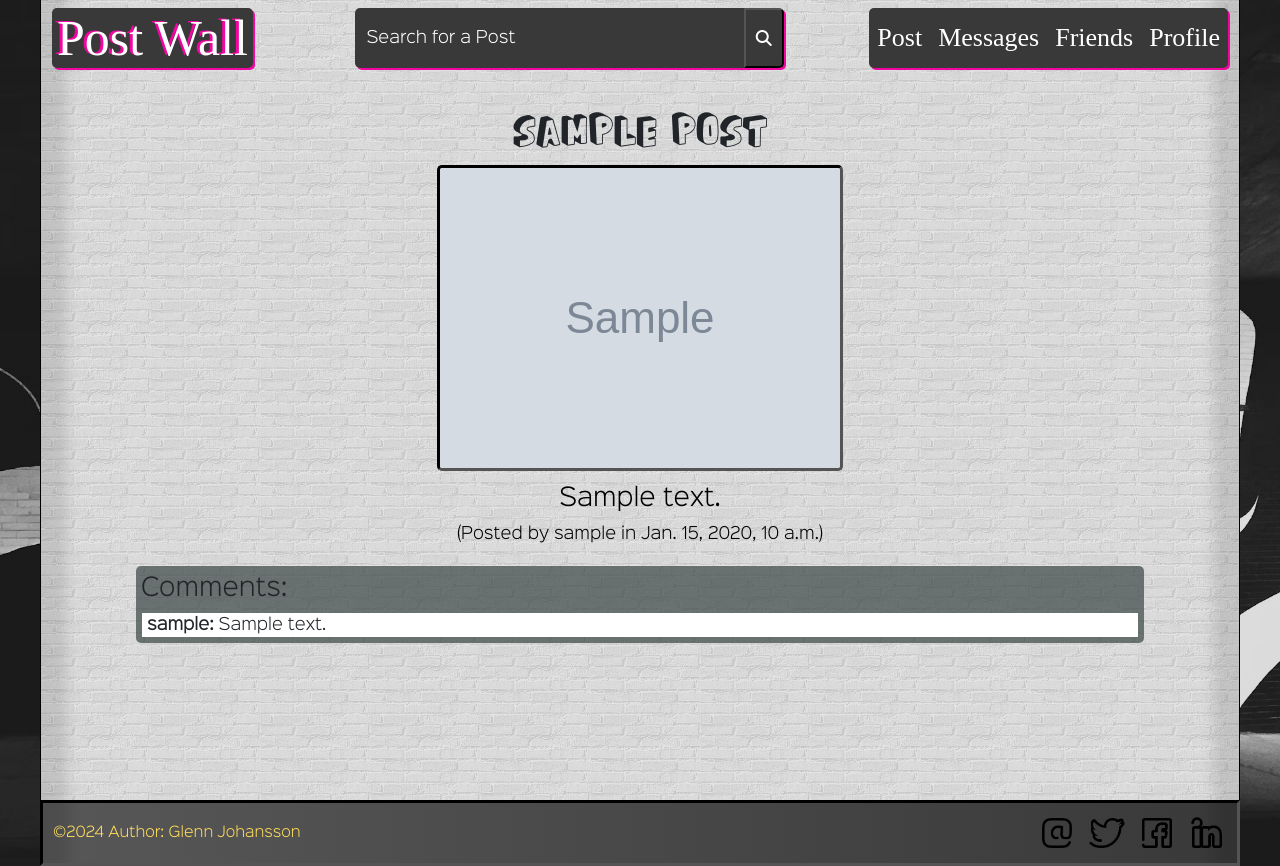
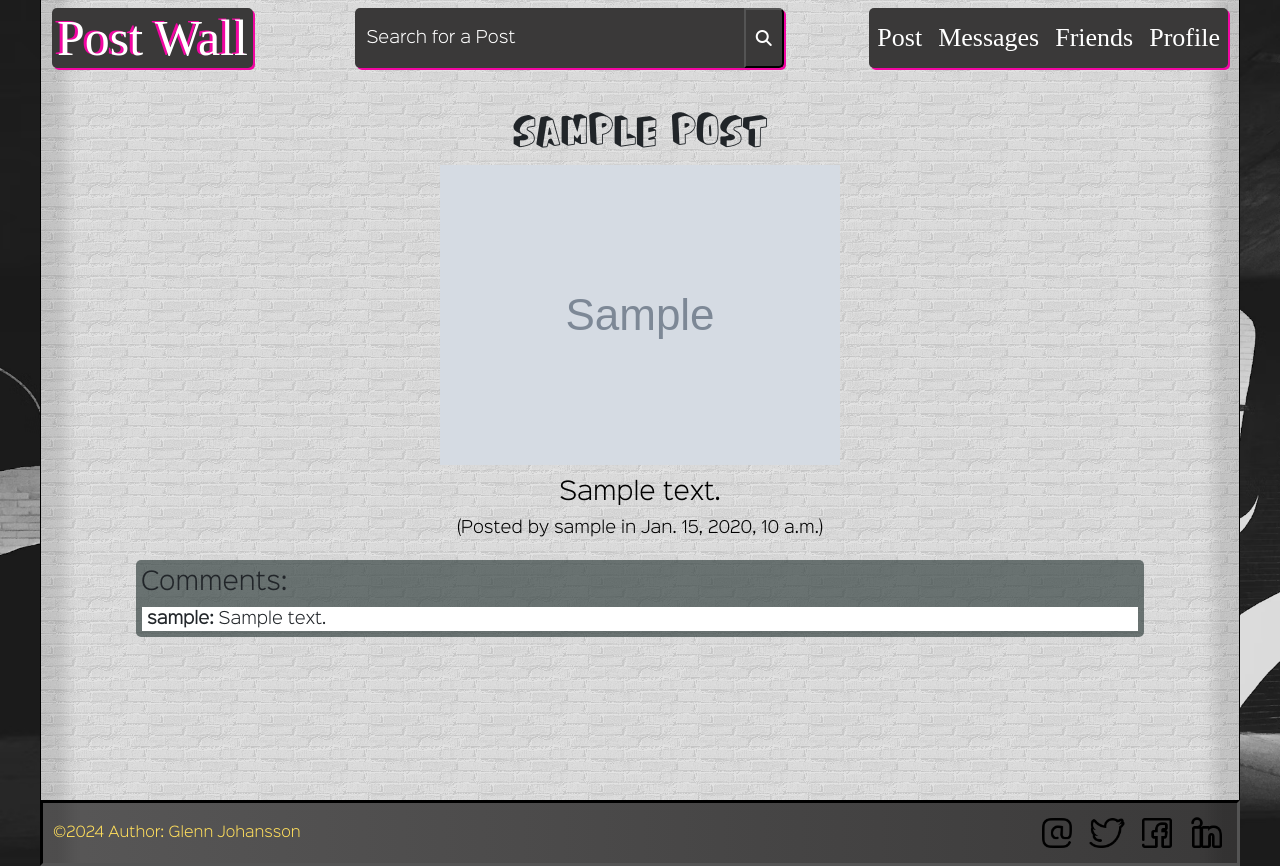
Before and after one commit to GlennJohansson85/wall, a Django app: template templates/post_detail.html in a window 1280 px wide. Run offline with Django 3.2, Linux system fonts and the light colour scheme; the template is opened without the code that fills it: most values are stand-ins (such as "Sample title", 1, 10 or a date in 2020); grey boxes marked "Sample" are stand-in pictures; some libraries are stand-ins or nearby versions; some web fonts are replaced.

Commit message:
Update post_detail.html

```diff
--- a/templates/post_detail.html
+++ b/templates/post_detail.html
@@ -10,7 +10,7 @@
 
         {% if post.img %}
             <div class="post_detail-image-container">
-            <img src="{{ post.img.url }}" class="post-img img-fluid" alt="Post img"/>
+            <img src="{{ post.img.url }}" class="post-detail-img img-fluid" alt="Post img"/>
             </div>
         {% endif %}
 
```
